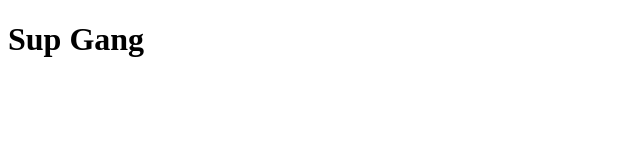
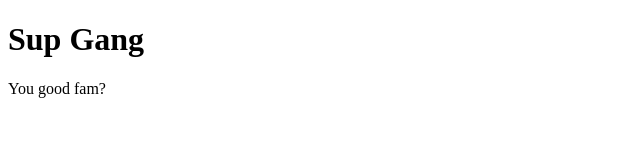
Before and after one commit to Ruran8wa/Gym-Git-Exercise-Solutions, a plain HTML site: page team.html in a window 1280 px wide. Shown: the whole page, without its empty margins (0-640 px from the left). Drawn offline with Linux system fonts and the light colour scheme.

Commit message:
added changes from contact-page branch

```diff
--- a/team.html
+++ b/team.html
@@ -8,5 +8,6 @@
 </head>
 <body>
   <h1>Sup Gang</h1>
+  <p>You good fam?</p>
 </body>
 </html>
```
